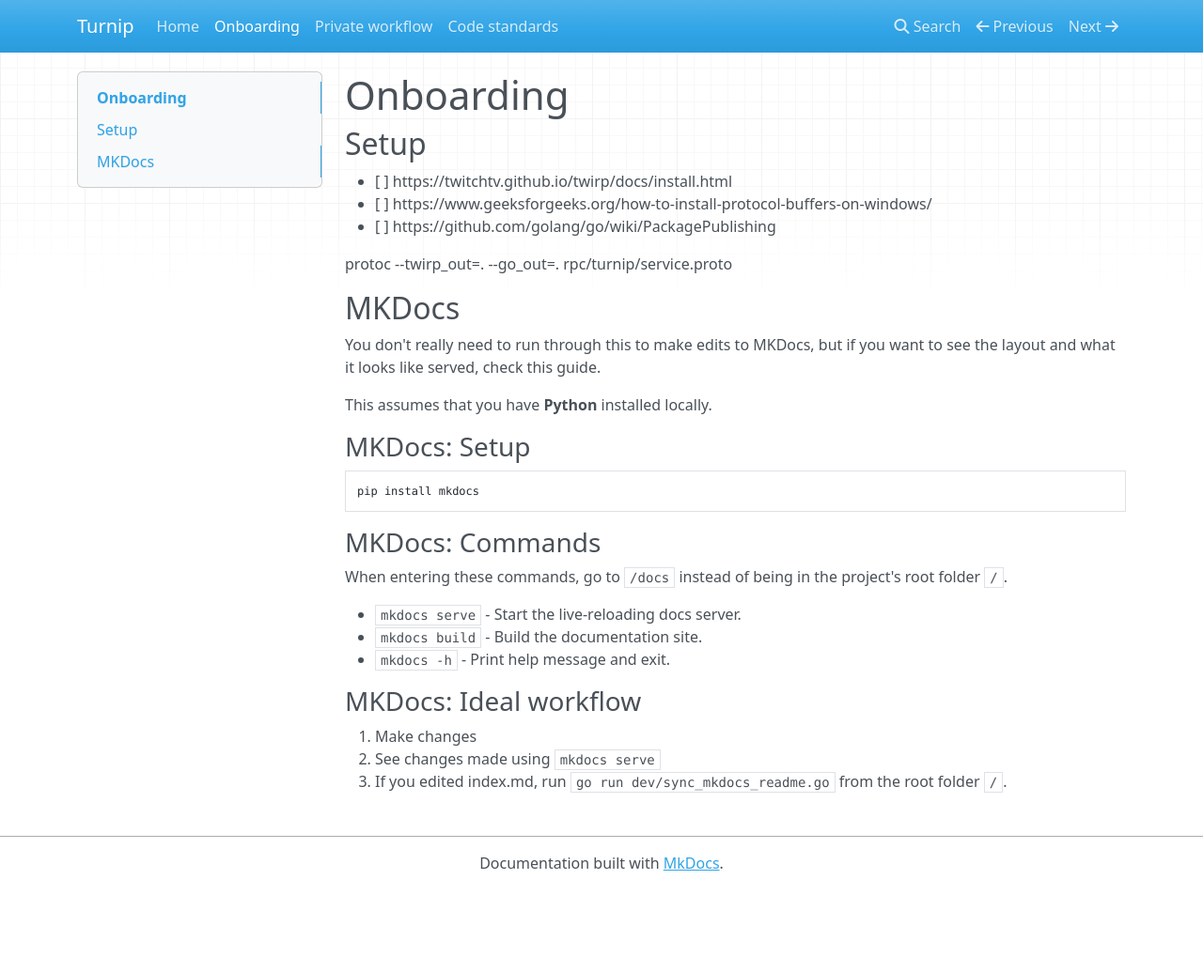
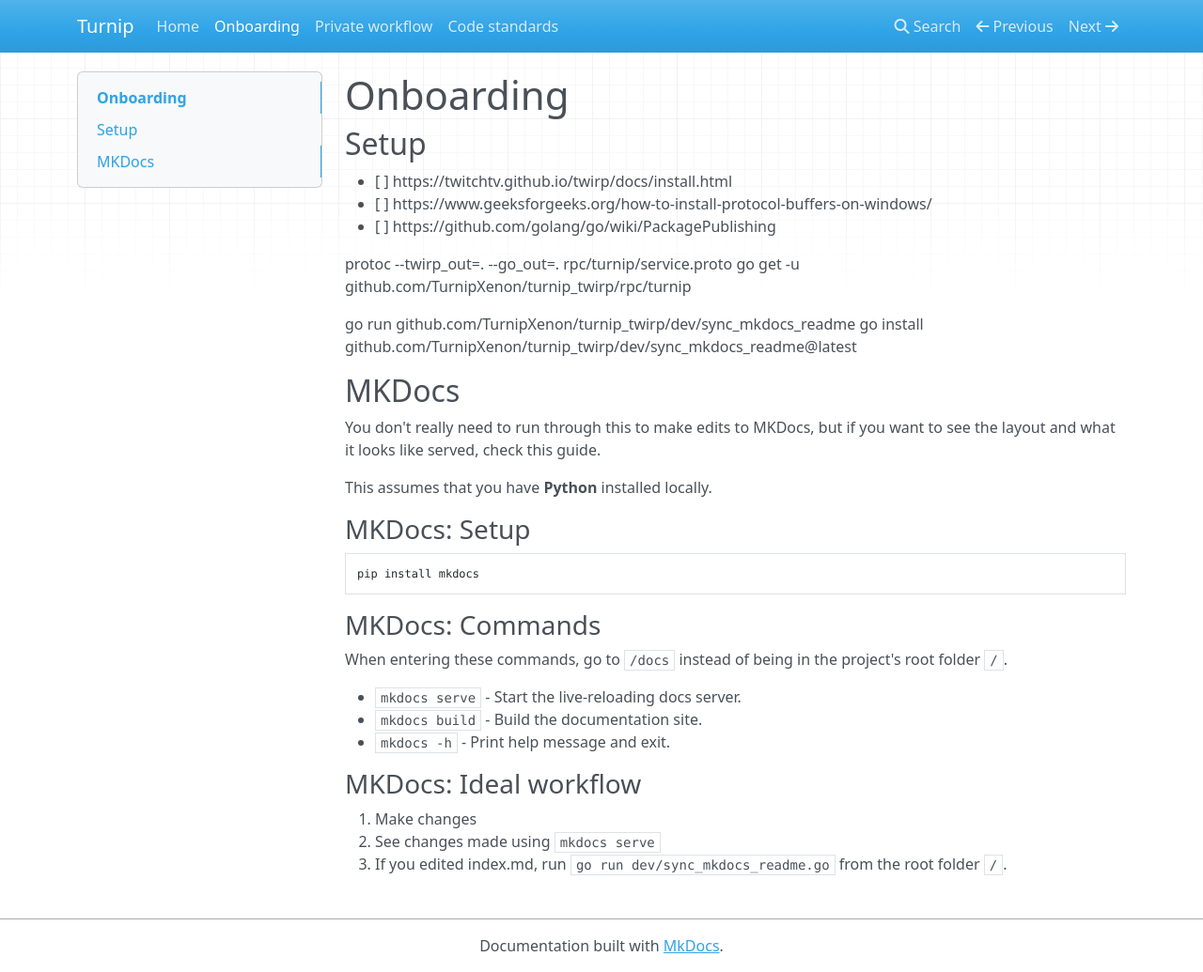
Before and after one commit to TurnipXenon/turnip_api, an MkDocs documentation site: the page built from docs/docs/onboarding.md, in a window 1280 px wide and 1035 px high. Shown: the whole window at 94% size. Built offline with MkDocs 1.6.1, drawn with Linux system fonts in a browser that asks for light colours; nearby versions of some CDN libraries.

```diff
--- a/docs/docs/onboarding.md
+++ b/docs/docs/onboarding.md
@@ -7,6 +7,10 @@
 - [ ] https://github.com/golang/go/wiki/PackagePublishing
 
 protoc --twirp_out=. --go_out=. rpc/turnip/service.proto
+go get -u github.com/TurnipXenon/turnip_twirp/rpc/turnip
+
+go run github.com/TurnipXenon/turnip_twirp/dev/sync_mkdocs_readme
+go install github.com/TurnipXenon/turnip_twirp/dev/sync_mkdocs_readme@latest
 
 ## MKDocs
 
```
Also changed, not shown: 1 other file.
